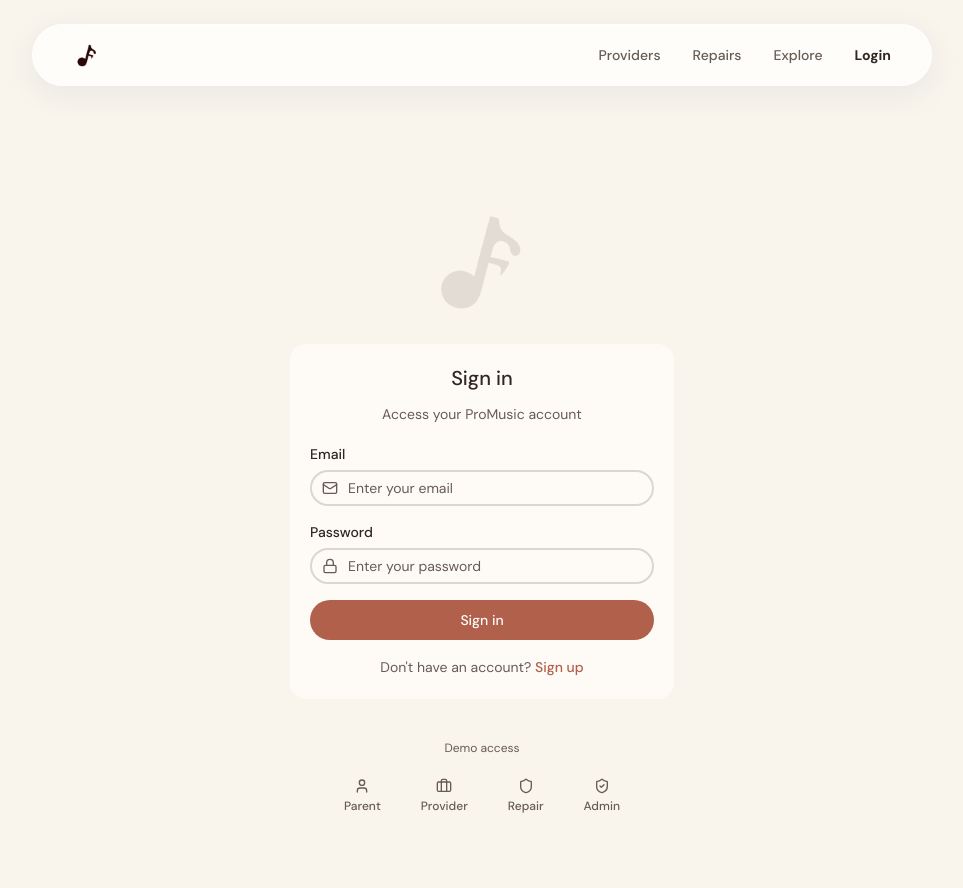
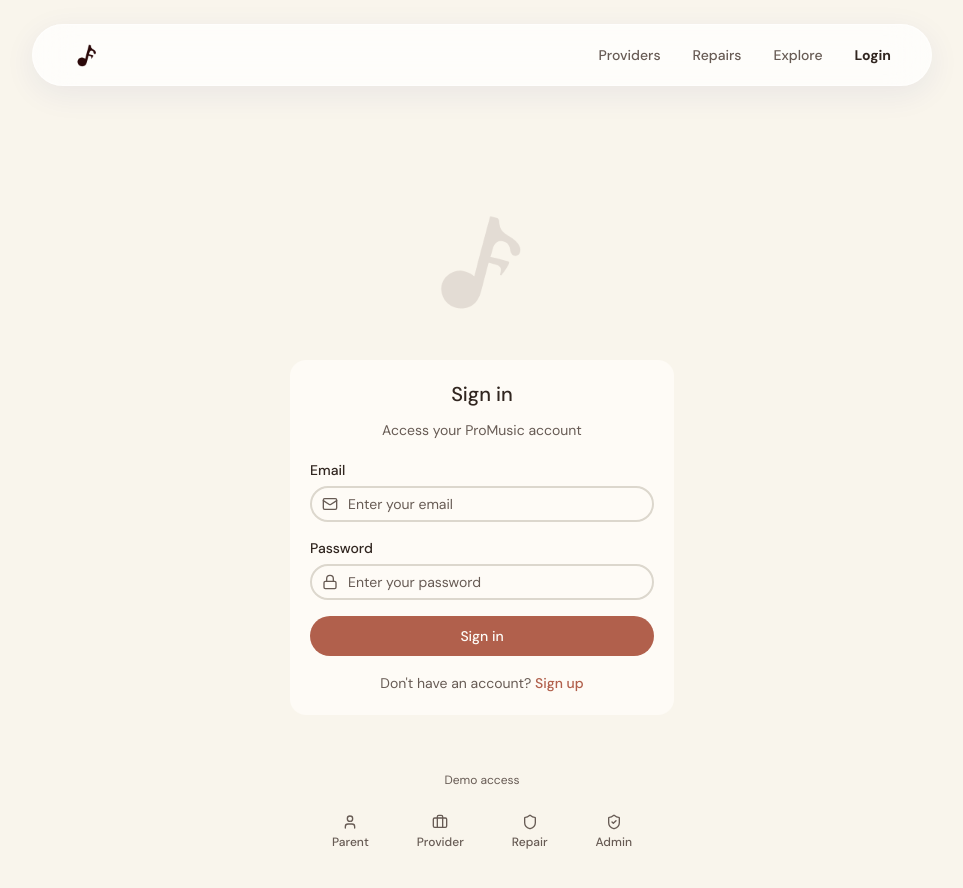
Before and after one commit to cspinozzi/pfables-design-review, a Next.js app: page /login in a window 1280 px wide. Shown: the top 888 px of the page, without its empty margins (158-1121 px from the left). Built offline with nearby package versions, Linux system fonts and the light colour scheme.

Commit message:
style: adjust spacing in demo section elements
Increase logo, demo access section, and button gaps for better layout.

Co-authored-by: cspinozzi <246748561+cspinozzi@users.noreply.github.com>

```diff
--- a/app/login/page.tsx
+++ b/app/login/page.tsx
@@ -77,7 +77,7 @@ function LoginContent() {
   return (
     <div className="min-h-screen bg-background flex flex-col items-center pt-[12vh] px-4 sm:px-6 pb-12 sm:pt-20">
       <div className="w-full max-w-sm">
-        <div className="flex justify-center mb-6 opacity-10">
+        <div className="flex justify-center mb-10 opacity-10">
           <Image
             src="/icon-light.png"
             alt="ProMusic"
@@ -146,9 +146,9 @@ function LoginContent() {
           </CardContent>
         </Card>
 
-        <div className="mt-10">
-          <p className="text-center text-xs text-muted-foreground mb-3">Demo access</p>
-          <div className="flex flex-row justify-center gap-4">
+        <div className="mt-14">
+          <p className="text-center text-xs text-muted-foreground mb-4">Demo access</p>
+          <div className="flex flex-row justify-center gap-6">
             <Button
               type="button"
               variant="ghost"
```
